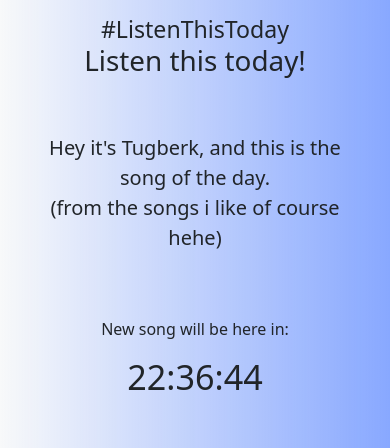
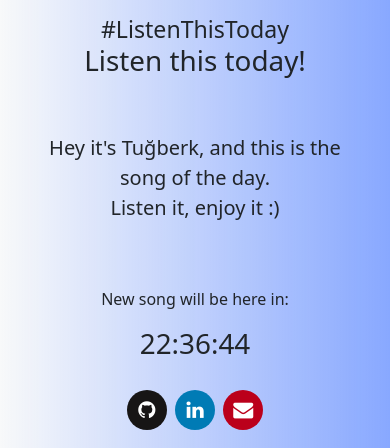
Before and after one commit to tugberkozkara/listen-this-today, a Flask app: page / in a window 390 px wide. Shown: the top 448 px of the page. Run offline with Flask 2, Linux system fonts and the light colour scheme.

Commit message:
update readme, index

```diff
--- a/app/main.py
+++ b/app/main.py
@@ -50,7 +50,7 @@
     return trackID
 
 
-# Use trackID to embed spotify frame, if id is None use a predefined id
+# Use trackID to embed spotify frame, if id is None use a predefined backup id
 @app.route("/")
 def homepage():
     if data.trackID is not None:
--- a/app/templates/index.html
+++ b/app/templates/index.html
@@ -35,6 +35,15 @@
           background: #171515;
           color: white;
         }
+        .fa-envelope{
+          background: #BB001B;
+          color: white;
+        }
+        @media screen and (max-width: 575px) {
+          #spoti {
+            margin-top: 1rem;
+          }
+}
 
       </style>
 
@@ -53,18 +62,19 @@
           <div class="col-sm">
             <main class="px-3 text-dark">
                 <h1 class="pb-5">Listen this today!</h1>
-                <p class="lead">Hey it's Tugberk, and this is the song of the day.<br> (from the songs i like of course hehe)</p>
+                <p class="lead">Hey it's Tuğberk, and this is the song of the day.<br> Listen it, enjoy it :)</p>
 
                 <p class="pt-5">New song will be here in: </p>
-                <div id="countdown" class="display-4"></div>
-                <div class="social pt-5">
+                <div id="countdown" class="display-6"></div>
+                <div class="social pt-4">
                   <a href="https://github.com/tugberkozkara" target="_blank" rel="noopener noreferrer" class="fa fa-github"></a>
                   <a href="https://www.linkedin.com/in/tugberkozkara/" target="_blank" rel="noopener noreferrer" class="fa fa-linkedin"></a>
+                  <a href="mailto:tugberkozkara@gmail.com" class="fa fa-envelope"></a>
                 </div>
 
             </main>
           </div>
-          <div class="col-sm">
+          <div class="col-sm" id="spoti">
             <iframe style="border-radius:12px" src="https://open.spotify.com/embed/track/{{ songID }}?utm_source=generator" width="75%" height="380" frameBorder="0" allowfullscreen="" allow="autoplay; clipboard-write; encrypted-media; fullscreen; picture-in-picture"></iframe>
           </div>
         </div>
@@ -92,7 +102,7 @@
 
 
     <footer class="mt-auto text-dark-50">
-      <p><a href="https://songs-i-like.herokuapp.com/" class="text-dark" target="_blank" rel="noopener noreferrer">API Reference</a></p>
+      <p class="text-dark">Made with &#x1F49C; and <a href="https://github.com/tugberkozkara/songs-i-like-api" class="text-dark" target="_blank" rel="noopener noreferrer">API</a></p>
     </footer>
   </div>
 
```
Also changed, not shown: README.md. Lines whose indentation alone changed are shown as unchanged.
